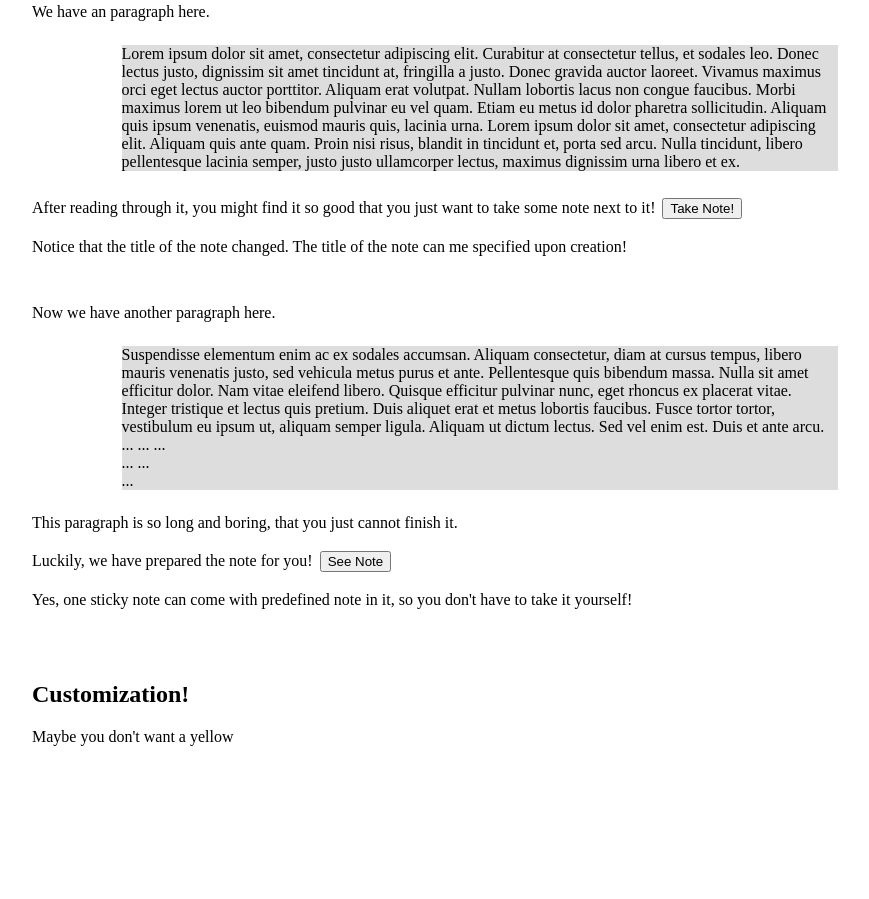
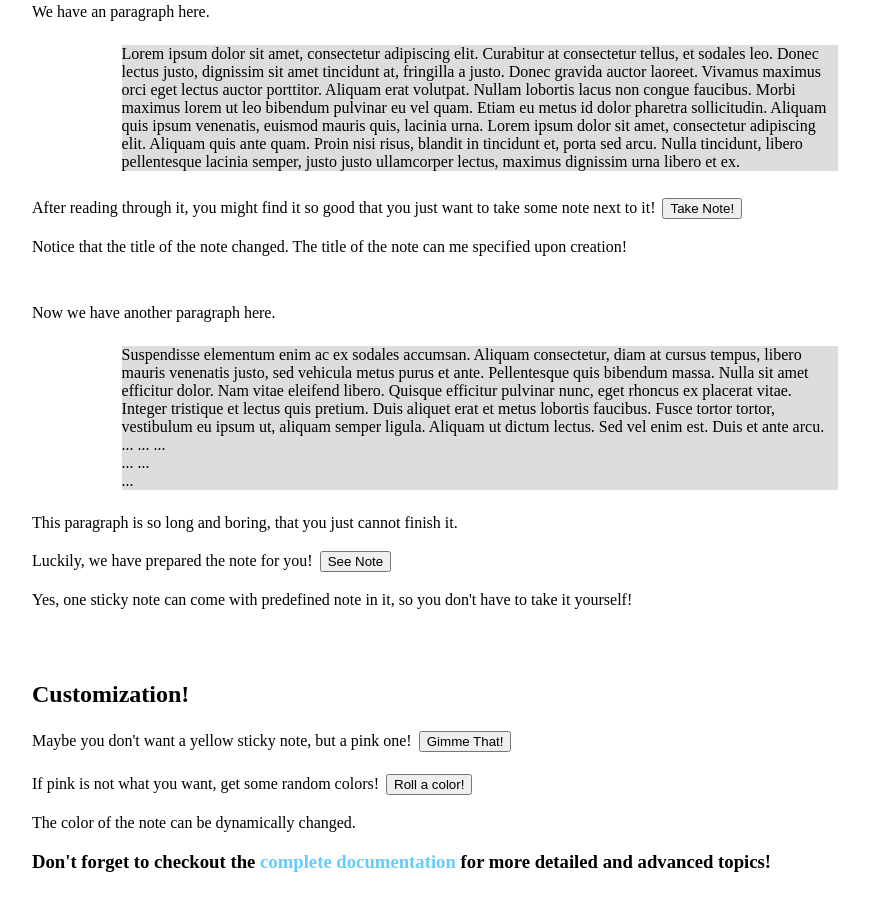
Before and after one commit to qe201020335/StickyNotes, a website: page pub/index.html in a window 1280 px wide. Shown: the part 1107-2006 px from the top of the page, without its empty margins (160-1029 px from the left). Before the commit the page ends 1877 px from the top, so only its background shows below. Drawn offline with Linux system fonts and the light colour scheme.

Commit message:
more landing page

```diff
--- a/StickyNotes.css
+++ b/StickyNotes.css
@@ -10,7 +10,7 @@
     right: 5%;
     top: 5%;
     font-size: larger;
-    background-color: #FFD357;
+    background-color: rgba(0,0,0,0);
     border: solid black 1px;
     cursor: pointer;
 }
--- a/pub/example.js
+++ b/pub/example.js
@@ -5,6 +5,8 @@ let note1 = null;
 let note2 = null;
 let noteP1 = null;
 let note4 = null;
+
+let colorNote = null;
 
 
 function onClickB1(location) {
@@ -36,6 +38,20 @@ function onClickB4(location) {
     note4.addToDOM()
 }
 
+function onClickColor(location) {
+    if (colorNote === null) {
+        colorNote = generator.createNoteFixed(location);
+        colorNote.noteDiv.style.backgroundColor = "#f99bae"
+    }
+    colorNote.addToDOM()
+}
+
+function changeColor() {
+    if (colorNote) {
+        const randomColor = Math.floor(Math.random()*16777215).toString(16);
+        colorNote.noteDiv.style.backgroundColor = '#' + randomColor
+    }
+}
 
 function onClickDelete() {
     generator.closeAll()
--- a/pub/index.html
+++ b/pub/index.html
@@ -18,7 +18,7 @@
     </div>
 
     <div style="margin-top: 3em;margin-bottom: 3em">
-        <span class="nav_link">Checkout the detailed API documentation! <a href="doc.html">HERE</a></span>
+        <span class="nav_link">Checkout the detailed API documentation! <a href="doc.html" target="_blank">HERE</a></span>
     </div>
 
     <h2>Now let's see the features!</h2>
@@ -111,10 +111,17 @@
 
     <h2 style="margin-top: 3em">Customization!</h2>
     <div>
-        <p>Maybe you don't want a yellow </p>
+        <p>Maybe you don't want a yellow sticky note, but a pink one!
+            <button id="b-color" onclick="onClickColor('bottom-right')">Gimme That!</button>
+        </p>
+        <p>If pink is not what you want, get some random colors!
+            <button id="c-color" onclick="changeColor()">Roll a color!</button>
+        </p>
+        <p>The color of the note can be dynamically changed.</p>
+    </div>
 
-
-    </div>
+    <h3>Don't forget to checkout the <a href="doc.html" target="_blank">complete documentation</a> for more detailed
+        and advanced topics!</h3>
 
 </div>
 </body>
```
